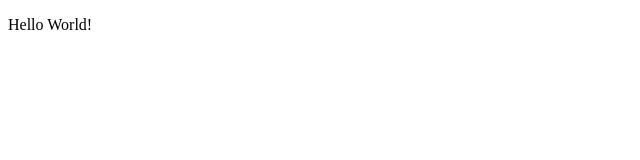
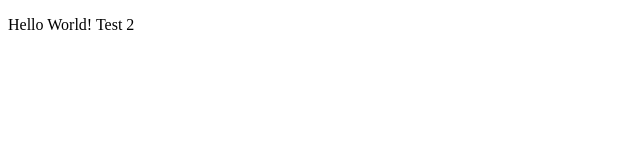
Before and after one commit to jonasbehrend/excursion, a plain HTML site: page index.html in a window 1280 px wide. Shown: the full height of the page, 0-640 px from the left. Drawn offline with Linux system fonts and the light colour scheme.

Commit message:
Second commit

```diff
--- a/index.html
+++ b/index.html
@@ -8,7 +8,7 @@
 
         </header>
         <main>
-            <p>Hello World!</p>
+            <p>Hello World! Test 2</p>
         </main>
         <footer>
 
```
